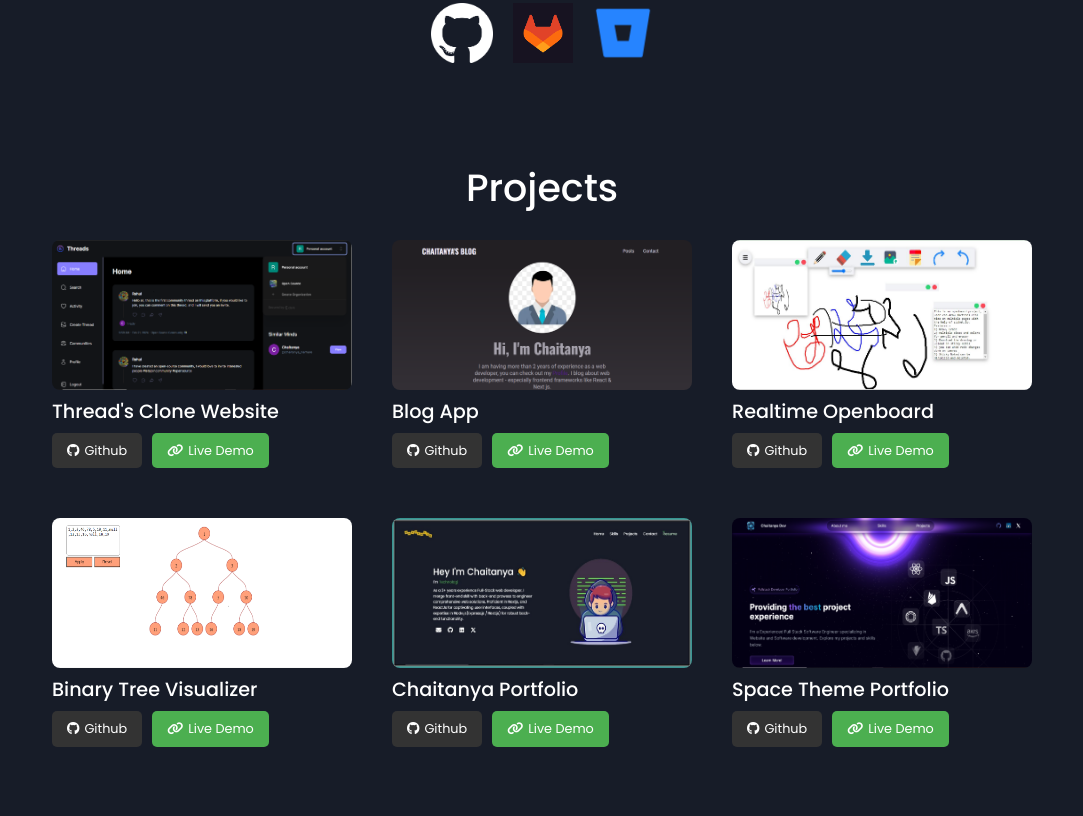
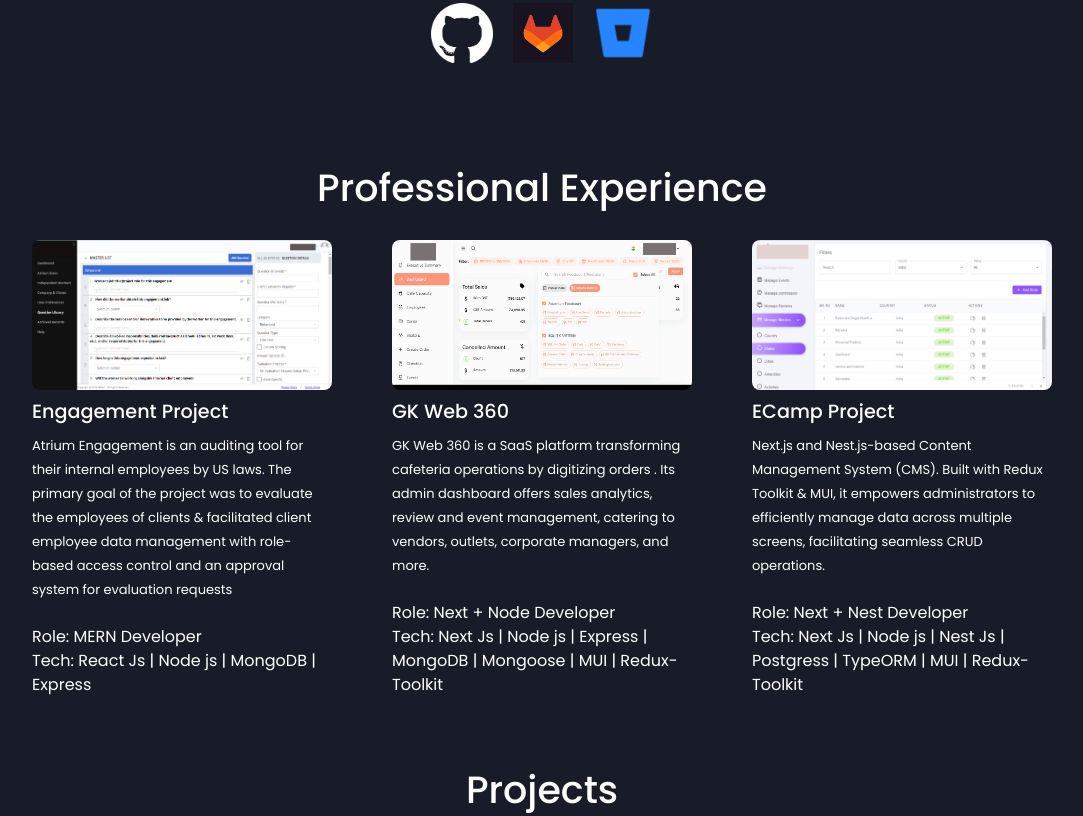
Before and after one commit to Chaitanya1672/chaitanya-potfolio-legacy, a plain HTML site: page index.html in a window 1280 px wide. Shown: the part 1104-1920 px from the top of the page, without its empty margins (98-1181 px from the left). Drawn offline with nearby package versions, Linux system fonts and the light colour scheme.

Commit message:
added professional projects section and added new project in projects section

```diff
--- a/constants.js
+++ b/constants.js
@@ -35,7 +35,44 @@ export const Projects = [
     githubLink: "https://github.com/Chaitanya1672/spaceportfolio",
     liveDemoLink: "https://spaceportfolio-alpha.vercel.app/"
   },
+  {
+    title: "Audio Wavw Analyser",
+    imageSrc: "Images/projects/audio-visualiser-preview.png",
+    githubLink: "https://github.com/Chaitanya1672/web-audiowave-analyzer",
+    liveDemoLink: "https://web-audiowave-analyzer.netlify.app/"
+  },
 ];
+
+export const ProfessionalProjects = [
+  {
+    title: "Engagement Project",
+    imageSrc: "Images/professional/atrium-project-preview.jpg",
+    description: `Atrium Engagement is an auditing tool for their internal employees by
+    US laws. The primary goal of the project was to evaluate the employees
+    of clients & facilitated client employee data management with role-based access control
+    and an approval system for evaluation requests`,
+    role: "MERN Developer",
+    tech: ["React Js", "Node js", "MongoDB", "Express"]
+  },
+  {
+    title: "GK Web 360",
+    imageSrc: "Images/professional/gk-web-360.jpg",
+    description: `GK Web 360 is a SaaS platform transforming cafeteria operations by digitizing orders
+    . Its admin dashboard offers sales analytics, review and event management,
+    catering to vendors, outlets, corporate managers, and more.`,
+    role: "Next + Node Developer",
+    tech: ["Next Js", "Node js", "Express", "MongoDB", "Mongoose", "MUI", "Redux-Toolkit"]
+  },
+  {
+    title: "ECamp Project",
+    imageSrc: "Images/professional/ecamp-project-preview.jpg",
+    description: ` Next.js and Nest.js-based Content Management System (CMS). Built
+    with Redux Toolkit & MUI, it empowers administrators to efficiently manage data across
+    multiple screens, facilitating seamless CRUD operations.`,
+    role: "Next + Nest Developer",
+    tech: ["Next Js", "Node js", "Nest Js", "Postgress", "TypeORM", "MUI", "Redux-Toolkit"]
+  },
+]
 
 export const FrontEndImages = [
   "next.png",
--- a/index.html
+++ b/index.html
@@ -38,6 +38,7 @@
           <div class="navbar-nav ms-auto">
             <a class="nav-link" href="#home">Home</a>
             <a class="nav-link" href="#skills">Skills</a>
+            <a class="nav-link" href="#profesional-projects">Experience</a>
             <a class="nav-link" href="#projects">Projects</a>
             <a class="nav-link" href="#contact">Contact</a>
             <a class="nav-link" target="_blank" href="https://flowcv.com/resume/dknft98k3a">Resume</a>
@@ -108,12 +109,20 @@
       <div class="others languages-logos"></div>
     </div>
   </section>
+  <section class="projects" id="profesional-projects">
+    <h1 class="project-heading">Professional Experience</h1>
+    <div class="projects-container" id="prof-projectsContainer">
+
+    </div>
+    </div>
+  </section>
   <section class="projects" id="projects">
     <h1 class="project-heading">Projects</h1>
     <div class="projects-container" id="projectsContainer">
 
     </div>
     </div>
+    <button id="load-more-button">Load More</button>
   </section>
   <section class="contact" id="contact">
     <h2>Contact Me</h2>
--- a/project.js
+++ b/project.js
@@ -1,18 +1,39 @@
-import { Projects, FrontEndImages, BackEndImages, Others } from "./constants.js";
+import { Projects, FrontEndImages, BackEndImages, Others, ProfessionalProjects } from "./constants.js";
 
 const projectsContainer = document.getElementById("projectsContainer");
+const profProjectsContainer = document.getElementById("prof-projectsContainer");
 const frontEndLngLogos = document.querySelector(".front-end");
 const backEndLngLogos = document.querySelector(".back-end");
 const otherTechnologiesLogos = document.querySelector(".others");
 
-Projects.forEach((project) => {
+const loadMoreButton = document.querySelector('#load-more-button')
+let projectsToShow = 6;
+let profProjectsToShow = 6;
+
+Projects.slice(0, projectsToShow).forEach((project) => {
+  if (projectsToShow >= Projects.length) loadMoreButton.style.display = "none"
   const projectCard = createProjectCard(project);
   projectsContainer.appendChild(projectCard);
 });
 
-function createProjectCard(project) {
+ProfessionalProjects.slice(0, profProjectsToShow).forEach((project) => {
+  if (profProjectsToShow >= Projects.length) loadMoreButton.style.display = "none"
+  const projectCard = createProjectCard(project, true);
+  profProjectsContainer.appendChild(projectCard);
+});
+
+loadMoreButton.addEventListener("click", () => {
+  projectsToShow += 3;
+  console.log('loadmore clicked')
+  console.log(projectsToShow >= Projects.length)
+  if (projectsToShow >= Projects.length) loadMoreButton.style.display = "none"
+  renderProjects();
+});
+
+function createProjectCard(project, isProfProject) {
   const projectDiv = document.createElement("div");
-  projectDiv.classList.add("project");
+  if(isProfProject) projectDiv.classList.add("profProject");
+  else projectDiv.classList.add("project");
 
   const image = document.createElement("img");
   image.src = project.imageSrc;
@@ -22,15 +43,30 @@ function createProjectCard(project) {
   title.classList.add("title");
   title.textContent = project.title;
 
-  const buttonsContainer = document.createElement("div");
-  buttonsContainer.classList.add("buttons-container");
+  if (isProfProject) {
+    const description = document.createElement("div");
+    const descSpan = document.createElement('span')
+    descSpan.classList.add("small-description")
+    descSpan.textContent = project.description
+    description.append(descSpan)
+    if (project.role) {
+      description.innerHTML += "<br><br>Role: " + project.role;
+    }
+    if (project.tech && project.tech.length > 0) {
+      const skillsText = project.tech.join(" | ");
+      description.innerHTML += "<br>Tech: " + skillsText;
+    }
+    projectDiv.append(image, title, description);
+  } else {
+    const buttonsContainer = document.createElement("div");
+    buttonsContainer.classList.add("buttons-container");
+    const githubButton = createButton("Github", project.githubLink);
+    const liveDemoButton = createButton("Live Demo", project.liveDemoLink);
+    buttonsContainer.append(githubButton, liveDemoButton);
 
-  const githubButton = createButton("Github", project.githubLink);
-  const liveDemoButton = createButton("Live Demo", project.liveDemoLink);
+    projectDiv.append(image, title, buttonsContainer);
+  }
 
-  buttonsContainer.append(githubButton, liveDemoButton);
-
-  projectDiv.append(image, title, buttonsContainer);
 
   return projectDiv;
 }
@@ -57,6 +93,15 @@ function createButton(label, link) {
   return button;
 }
 
+function renderProjects() {
+  console.log('render clicked');
+  projectsContainer.innerHTML = "";
+  Projects.slice(0, projectsToShow).forEach((project) => {
+    const projectCard = createProjectCard(project);
+    projectsContainer.appendChild(projectCard);
+  });
+}
+
 FrontEndImages.forEach(imageName => {
   const img = document.createElement("img");
   img.src = `Images/skills/${imageName}`;
--- a/styles.css
+++ b/styles.css
@@ -288,6 +288,23 @@ hr{
   margin-bottom: 30px;
 }
 
+.profProject {
+  margin: 0 30px;
+  text-align: left;
+  margin-bottom: 30px;
+  height: auto;
+  display: flex;
+  flex-direction: column;
+  flex-wrap: wrap;
+  width: 300px;
+}
+
+.profProject img {
+  width: 300px;
+  height: 150px;
+  border-radius: 8px;
+}
+
 .project img {
   width: 300px;
   height: 150px;
@@ -334,6 +351,10 @@ hr{
 .live-demo a {
   text-decoration: none;
   color: #fff;
+}
+
+.small-description {
+  font-size: 13px;
 }
 
 /*-------------------------------- Contact Me --------------------------------------*/
```
Also changed, not shown: Images/professional/atrium-project-preview.jpg (added), Images/professional/ecamp-project-preview.jpg (added), Images/professional/gk-web-360.jpg (added), Images/projects/audio-visualiser-preview.png (added).
